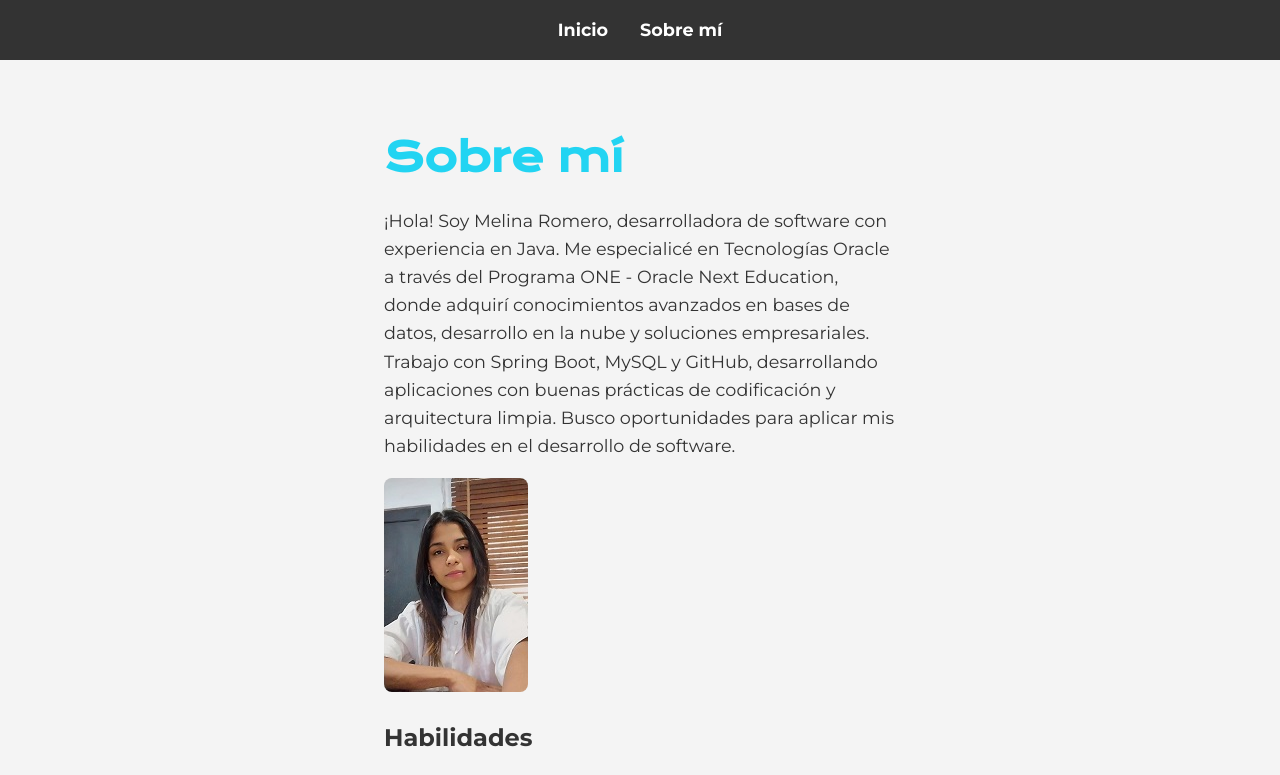
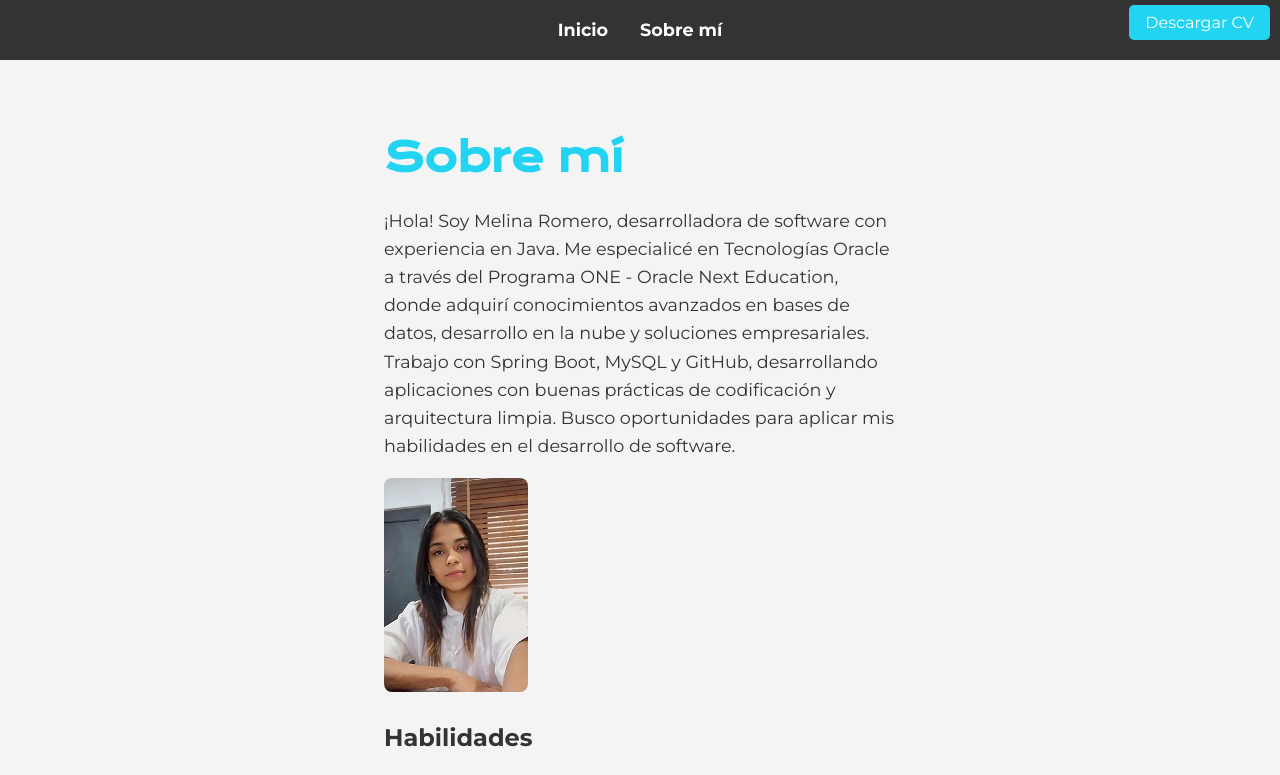
Before and after one commit to melinaromero/Mi-Portafolio, a plain HTML site: page aboutMe.html in a window 1280 px wide. Shown: the top 775 px of the page. Drawn offline with nearby package versions, Linux system fonts and the light colour scheme.

Commit message:
add cv
actualizacion de cv y agregacion del  boton de descarga

```diff
--- a/aboutMe.html
+++ b/aboutMe.html
@@ -14,6 +14,9 @@
                 <li><a href="aboutMe.html">Sobre mí</a></li>
             </ul>
         </nav>
+        <div class="cv-descarga">
+            <a href="./assets/CV Melina Romero.pdf" download>Descargar CV</a>
+        </div>
     </header>
     <main class="container">
         <section class="presentacion">
--- a/styles/style.css
+++ b/styles/style.css
@@ -22,6 +22,27 @@ body {
     color: #fff; /* Texto blanco */
     padding: 1rem 0;
     text-align: center;
+    position: relative; /* Añade esta línea */
+
+}
+
+.cv-descarga {
+    position: absolute;
+    top: 10px; /* Ajusta la distancia desde la parte superior */
+    right: 10px; /* Ajusta la distancia desde la derecha */
+}
+
+.cv-descarga a {
+    background-color: #22D4F2;
+    color: #fff;
+    padding: 0.5rem 1rem;
+    text-decoration: none;
+    border-radius: 5px;
+    transition: background-color 0.3s ease;
+}
+
+.cv-descarga a:hover {
+    background-color: #1aabc2;
 }
 
 .nav ul {
```
Also changed, not shown: 2 other files.
